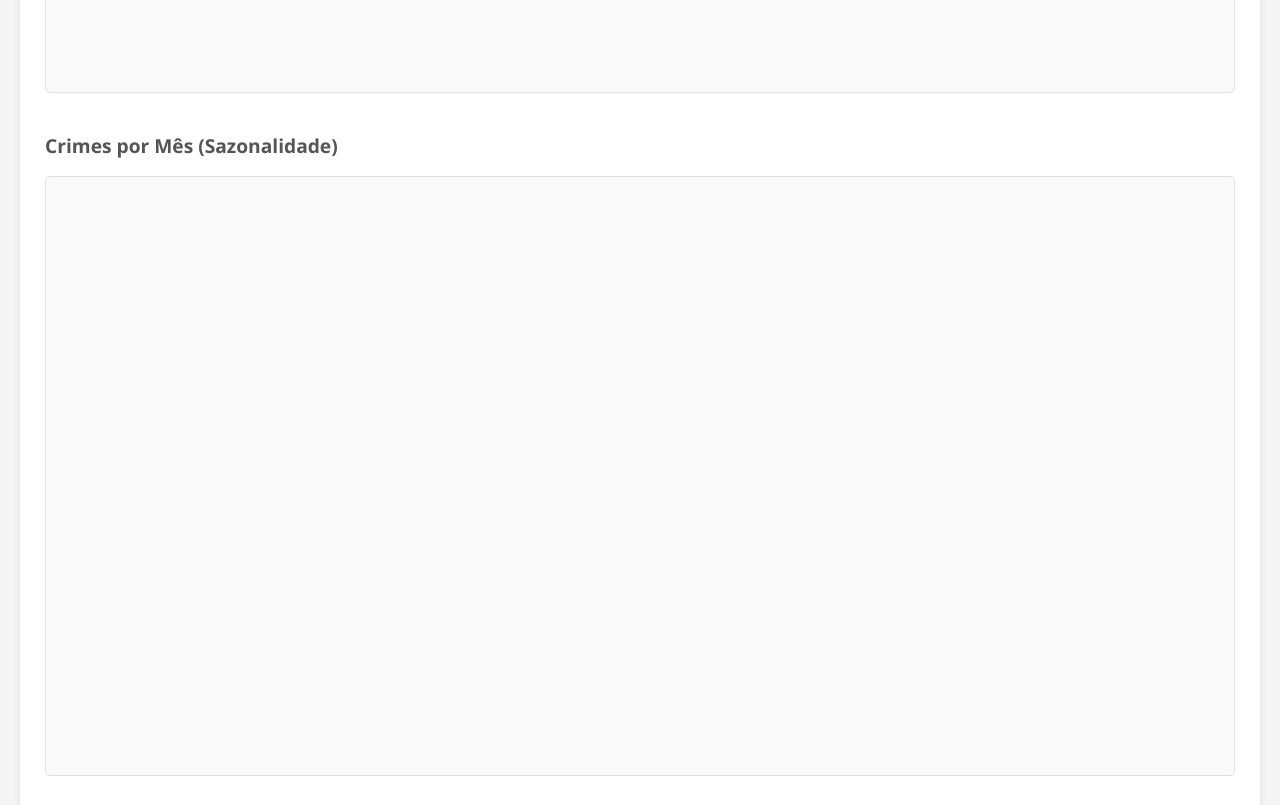
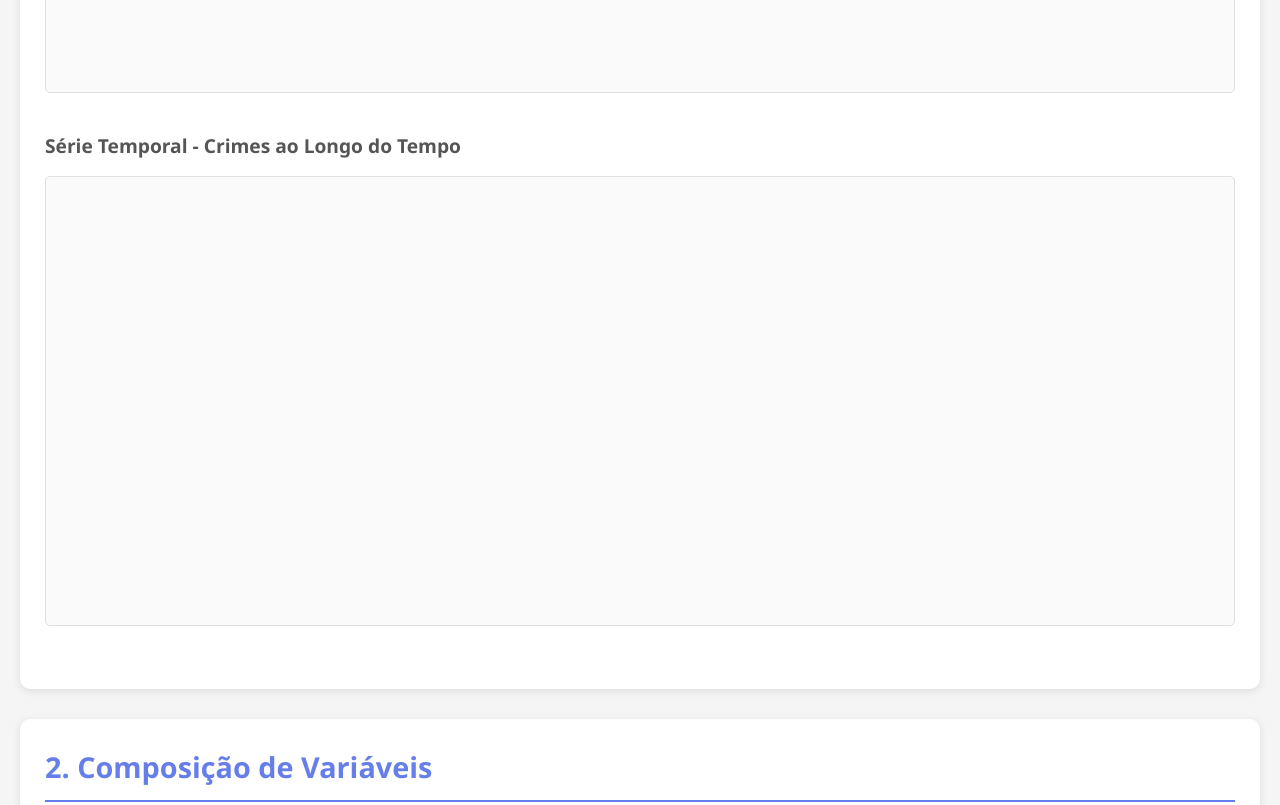
Before and after one commit to dmyuri/trab2_vis_dados, a website built with Vite: page index.html in a window 1280 px wide. Shown: the part 960-1765 px from the top of the page. Built offline with nearby package versions, Linux system fonts and the light colour scheme.

Commit message:
removendo gráfico de crimes por mês e ajustando readme

```diff
--- a/index.html
+++ b/index.html
@@ -31,11 +31,6 @@
                 <div class="viz-container">
                     <h3>Crimes por Hora do Dia</h3>
                     <svg id="chart-hour" class="chart"></svg>
-                </div>
-
-                <div class="viz-container">
-                    <h3>Crimes por Mês (Sazonalidade)</h3>
-                    <svg id="chart-month" class="chart"></svg>
                 </div>
 
                 <div class="viz-container">
--- a/src/main.js
+++ b/src/main.js
@@ -2,7 +2,6 @@ import { Chicago } from './chicago';
 import {
     chartByHour,
     chartByDay,
-    chartByMonth,
     chartTimeline,
     chartTopPrimaryTypes,
     chartTopLocations,
@@ -61,9 +60,6 @@ async function loadAllVisualizations() {
         const hourData = await chicago.getCrimesByHour();
         chartByHour(hourData, 'chart-hour');
 
-        const monthData = await chicago.getCrimesByMonth();
-        chartByMonth(monthData, 'chart-month');
-
         const monthDataYear = await chicago.getCrimesByMonthAndYear();
         chartByMonthLine(monthDataYear, 'chart-street-month');
 
```
Also changed, not shown: README.md.
